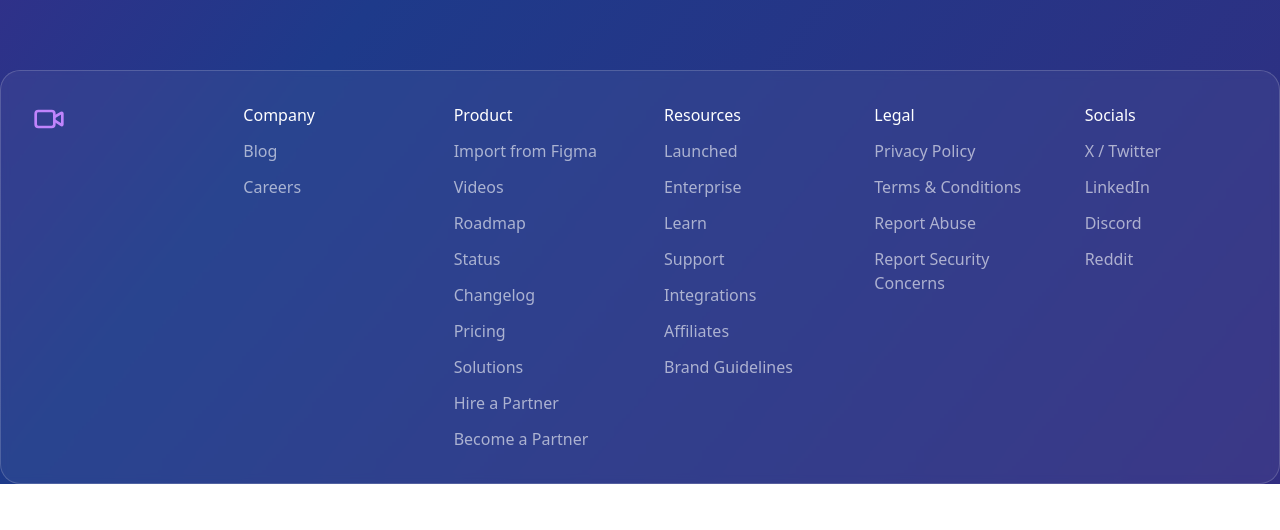
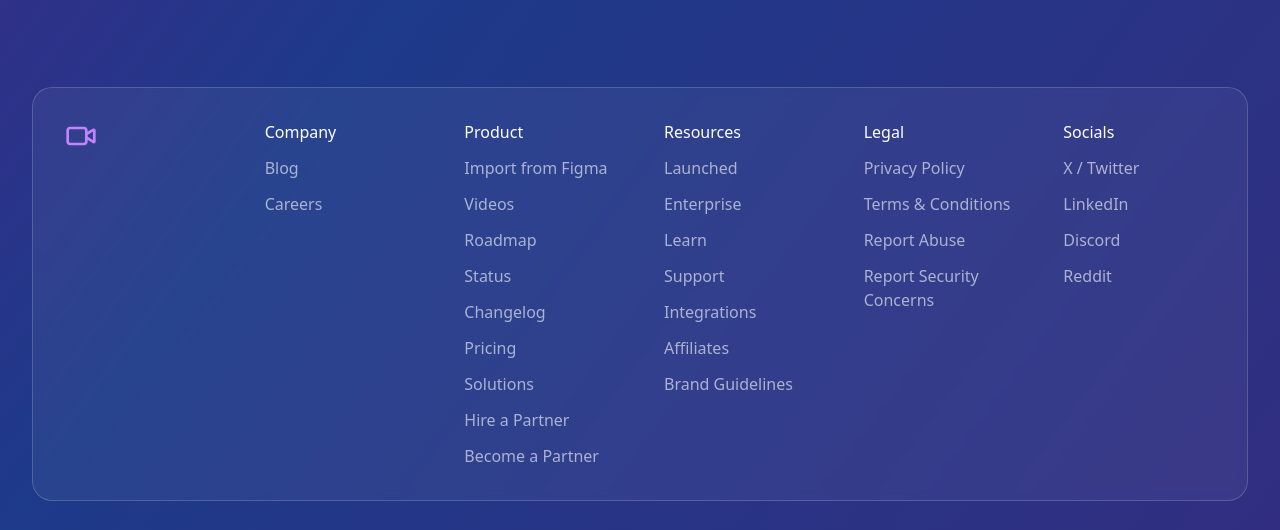
Before and after one commit to victorbatirow/chatterbox-video-wizard, a React (Vite) app: page /community in a window 1280 px wide. Shown: the part 1170-1700 px from the top of the page. Before the commit the page ends 1654 px from the top, so only its background shows below. Built offline with nearby package versions, Linux system fonts and the light colour scheme.

Commit message:
Refactor: Implement page container layout
Implement a container layout for the pages, similar to the provided example, to manage page content and footer spacing.

```diff
--- /dev/null
+++ b/src/components/Container.tsx
@@ -0,0 +1,17 @@
+
+import { ReactNode } from "react";
+
+type ContainerProps = {
+  children: ReactNode;
+  className?: string;
+};
+
+const Container = ({ children, className = "" }: ContainerProps) => {
+  return (
+    <div className={`container-home max-w-7xl mx-auto px-4 md:px-6 lg:px-8 ${className}`}>
+      {children}
+    </div>
+  );
+};
+
+export default Container;
--- a/src/components/Footer.tsx
+++ b/src/components/Footer.tsx
@@ -1,10 +1,13 @@
 
 import { Link } from "react-router-dom";
 import { Video } from "lucide-react";
+import Container from "./Container";
 
 const Footer = () => {
   return (
-    <footer className="mx-auto mb-8 flex w-full max-w-7xl flex-col justify-center rounded-[20px] border border-gray-200/20 bg-white/5 backdrop-blur-sm px-8 py-8 dark:border-gray-800/20 sm:flex-row mt-6">
+    <div className="relative z-10 w-full mt-12 pb-8">
+      <Container>
+        <footer className="mx-auto flex w-full flex-col justify-center rounded-[20px] border border-gray-200/20 bg-white/5 backdrop-blur-sm px-8 py-8 dark:border-gray-800/20 sm:flex-row">
           <nav className="grid w-full grid-cols-3 content-center justify-end gap-4 gap-y-12 text-base sm:gap-12 md:grid-cols-6">
             <div className="col-span-full mb-16 flex flex-col max-sm:items-center sm:col-span-1 sm:mb-0">
               <Link to="/" className="self-center sm:self-start">
@@ -69,6 +72,8 @@ const Footer = () => {
             </div>
           </nav>
         </footer>
+      </Container>
+    </div>
   );
 };
 
--- a/src/index.css
+++ b/src/index.css
@@ -101,6 +101,12 @@
   }
 
   body {
-    @apply bg-background text-foreground;
+    @apply bg-background text-foreground flex flex-col min-h-dvh;
   }
 }
+
+@layer components {
+  .container-home {
+    @apply max-w-7xl mx-auto px-4 md:px-6 lg:px-8;
+  }
+}
--- a/src/pages/Community.tsx
+++ b/src/pages/Community.tsx
@@ -2,12 +2,19 @@
 import Navbar from "@/components/Navbar";
 import CommunitySection from "@/components/CommunitySection";
 import Footer from "@/components/Footer";
+import Container from "@/components/Container";
 
 const Community = () => {
   return (
-    <div className="min-h-full bg-gradient-to-br from-purple-900 via-blue-900 to-indigo-900">
+    <div className="flex flex-col min-h-full bg-gradient-to-br from-purple-900 via-blue-900 to-indigo-900">
       <Navbar isAuthenticated={true} />
-      <CommunitySection />
+
+      <div className="flex flex-col flex-1">
+        <Container>
+          <CommunitySection />
+        </Container>
+      </div>
+
       <Footer />
     </div>
   );
--- a/src/pages/Dashboard.tsx
+++ b/src/pages/Dashboard.tsx
@@ -5,6 +5,7 @@ import CommunitySection from "@/components/CommunitySection";
 import RecentProjectsSection from "@/components/RecentProjectsSection";
 import Navbar from "@/components/Navbar";
 import Footer from "@/components/Footer";
+import Container from "@/components/Container";
 
 const Dashboard = () => {
   const navigate = useNavigate();
@@ -15,10 +16,12 @@ const Dashboard = () => {
   };
 
   return (
-    <div className="min-h-full bg-gradient-to-br from-purple-900 via-blue-900 to-indigo-900">
+    <div className="flex flex-col min-h-full bg-gradient-to-br from-purple-900 via-blue-900 to-indigo-900">
       {/* Navigation */}
       <Navbar isAuthenticated={true} />
 
+      <div className="flex flex-col flex-1">
+        <Container>
           {/* Hero Section with Video Creation Prompt */}
           <HeroSection onSubmit={handleCreateVideoFromPrompt} />
 
@@ -27,6 +30,8 @@ const Dashboard = () => {
 
           {/* From the Community */}
           <CommunitySection />
+        </Container>
+      </div>
 
       {/* Footer */}
       <Footer />
--- a/src/pages/Landing.tsx
+++ b/src/pages/Landing.tsx
@@ -7,6 +7,7 @@ import HeroSection from "@/components/HeroSection";
 import CommunitySection from "@/components/CommunitySection";
 import Navbar from "@/components/Navbar";
 import Footer from "@/components/Footer";
+import Container from "@/components/Container";
 
 const Landing = () => {
   const [prompt, setPrompt] = useState("");
@@ -17,15 +18,19 @@ const Landing = () => {
   };
 
   return (
-    <div className="min-h-full bg-gradient-to-br from-purple-900 via-blue-900 to-indigo-900">
+    <div className="flex flex-col min-h-full bg-gradient-to-br from-purple-900 via-blue-900 to-indigo-900">
       {/* Navigation */}
       <Navbar isAuthenticated={false} />
 
-      {/* Hero Section */}
-      <HeroSection onSubmit={handleGetStarted} />
+      <div className="flex flex-col flex-1">
+        <Container>
+          {/* Hero Section */}
+          <HeroSection onSubmit={handleGetStarted} />
 
-      {/* From the Community */}
-      <CommunitySection />
+          {/* From the Community */}
+          <CommunitySection />
+        </Container>
+      </div>
 
       {/* Footer */}
       <Footer />
--- a/src/pages/Projects.tsx
+++ b/src/pages/Projects.tsx
@@ -2,12 +2,19 @@
 import Navbar from "@/components/Navbar";
 import RecentProjectsSection from "@/components/RecentProjectsSection";
 import Footer from "@/components/Footer";
+import Container from "@/components/Container";
 
 const Projects = () => {
   return (
-    <div className="min-h-full bg-gradient-to-br from-purple-900 via-blue-900 to-indigo-900">
+    <div className="flex flex-col min-h-full bg-gradient-to-br from-purple-900 via-blue-900 to-indigo-900">
       <Navbar isAuthenticated={true} />
-      <RecentProjectsSection />
+
+      <div className="flex flex-col flex-1">
+        <Container>
+          <RecentProjectsSection />
+        </Container>
+      </div>
+
       <Footer />
     </div>
   );
```
Lines whose indentation alone changed are shown as unchanged.
